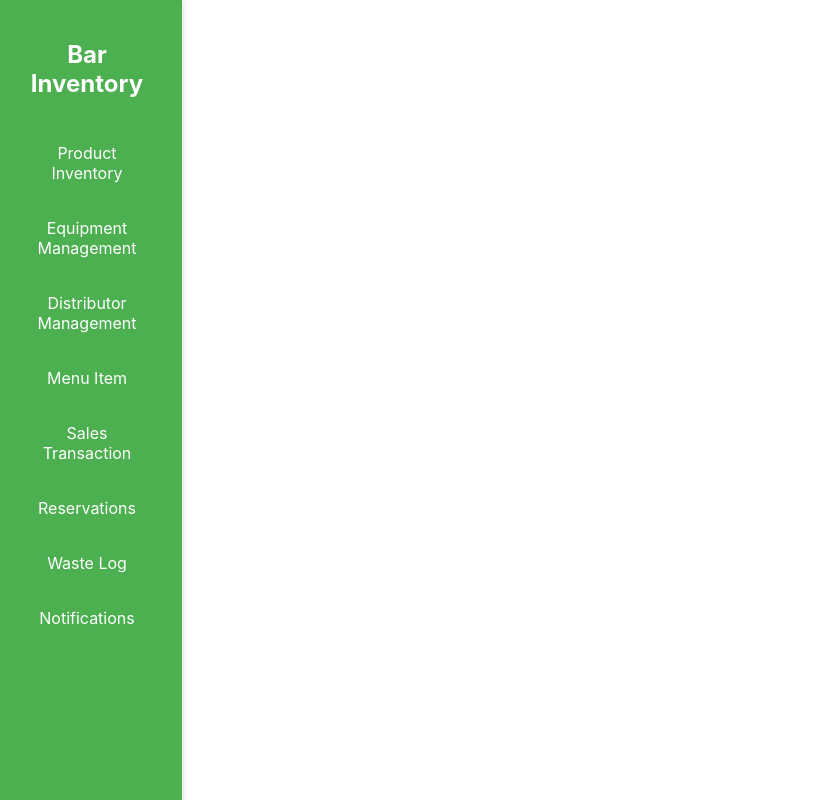
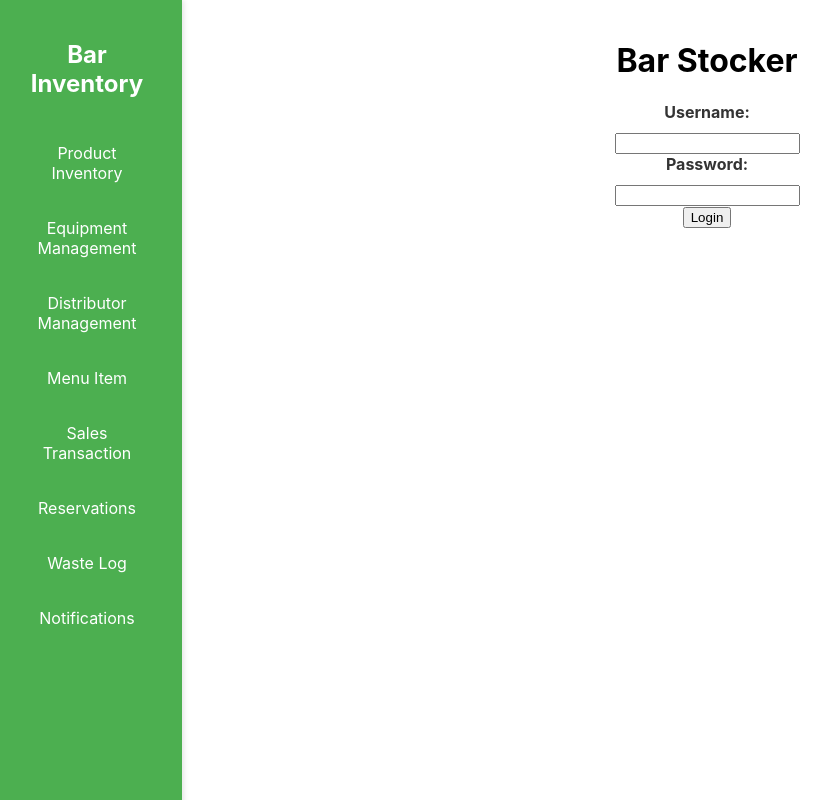
Before and after one commit to anusham9/bar-inventory-react-web-app, a React (Create React App) app: page /login in a window 1280 px wide. Shown: the whole page, without its empty margins (8-839 px from the left). Built offline with nearby package versions, Linux system fonts and the light colour scheme.

Commit message:
Final Updates

```diff
--- a/src/App.tsx
+++ b/src/App.tsx
@@ -8,6 +8,7 @@ import DistributorManagement from './pages/DistributorPage';
 import Reservations from './pages/Reservations';
 import Sidebar from './pages/Sidebar'; // Import the Sidebar component
 import './App.css';
+import LoginPage from './pages/LoginPage';
 
 function App() {
   return (
@@ -19,6 +20,7 @@ function App() {
         {/* Main content area */}
         <div style={{ marginLeft: '150px', padding: '20px', width: '100%' }}>
           <Routes>
+            <Route path="/login" element={<LoginPage />} />
             <Route path="/view/notifications" element={<NotificationsPage />} />
             <Route
               path="/view/sales-transaction"
--- /dev/null
+++ b/src/css/LoginPage.css
@@ -0,0 +1,75 @@
+/* Overall container */
+.login-container {
+    display: flex;
+    flex-direction: column;
+    align-items: center;
+    justify-content: center;
+    height: 100vh;
+    background-color: #f8f9fa;
+    font-family: Arial, sans-serif;
+    color: #333;
+}
+
+/* Header */
+.login-header {
+    font-size: 2rem;
+    color: #4CAF50;
+    margin-bottom: 1.5rem;
+}
+
+/* Form container */
+.login-form {
+    display: flex;
+    flex-direction: column;
+    width: 300px;
+    padding: 20px;
+    background-color: #fff;
+    border-radius: 8px;
+    box-shadow: 0 4px 6px rgba(0, 0, 0, 0.1);
+    align-items: center;
+    /* Center the button within the form */
+}
+
+/* Label */
+.login-label {
+    margin-bottom: 0.5rem;
+    font-size: 1rem;
+    color: #495057;
+}
+
+/* Input field */
+.login-input {
+    padding: 0.5rem;
+    font-size: 1rem;
+    border: 1px solid #ccc;
+    border-radius: 4px;
+    margin-bottom: 1rem;
+    width: 100%;
+    box-sizing: border-box;
+}
+
+/* Form Group */
+.form-group {
+    margin-bottom: 1rem;
+}
+
+/* Button */
+.login-button {
+    margin-top: 1rem;
+    padding: 0.5rem;
+    font-size: 1rem;
+    color: white;
+    background-color: #4CAF50;
+    border: none;
+    border-radius: 4px;
+    cursor: pointer;
+    transition: background-color 0.3s ease;
+    width: 100%;
+    /* Make the button match the input width */
+    max-width: 500px;
+    /* Set a maximum width for larger screens */
+}
+
+.login-button:hover {
+    background-color: #45A049;
+}
--- a/src/pages/LoginPage.tsx
+++ b/src/pages/LoginPage.tsx
@@ -0,0 +1,78 @@
+import React, { useState, FormEvent } from 'react';
+import { useNavigate } from 'react-router-dom';
+// import '../css/LoginPage.css';
+
+const LoginPage: React.FC = () => {
+  // Define state with types
+  const [username, setUsername] = useState<string>('');
+  const [password, setPassword] = useState<string>('');
+  const navigate = useNavigate();
+
+  // Submission handling
+  const handleSubmit = (e: FormEvent<HTMLFormElement>): void => {
+    e.preventDefault(); // Prevents form from refreshing the page on submit
+
+    // Log username and password to the console
+    console.log(`Username: ${username}`);
+    console.log(`Password: ${password}`);
+
+    // Send the username and password to the server
+    fetch('inventory/login/', {
+      method: 'POST',
+      headers: {
+        'Content-Type': 'application/json',
+      },
+      body: JSON.stringify({ username, password }),
+    })
+      .then((response) => response.json())
+      .then((data) => {
+        if (data.message) {
+          alert(data.message); // Successful login
+          navigate('/view/product-inventory');
+        } else {
+          alert(data.error); // Display error message
+        }
+      })
+      .catch((error) => {
+        console.error('Error:', error);
+      });
+  };
+
+  return (
+    <div className="container">
+      <h1 className="header">Bar Stocker</h1>
+      <form onSubmit={handleSubmit} className="form">
+        {/* Username Section */}
+        <div className="form-group">
+          <label className="label">Username: </label>
+          <input
+            type="text"
+            value={username}
+            onChange={(e) => setUsername(e.target.value)}
+            className="input"
+            required
+          />
+        </div>
+
+        {/* Password Section */}
+        <div className="form-group">
+          <label className="label">Password: </label>
+          <input
+            type="password"
+            value={password}
+            onChange={(e) => setPassword(e.target.value)}
+            className="input"
+            required
+          />
+        </div>
+
+        {/* Login Button */}
+        <button type="submit" className="button">
+          Login
+        </button>
+      </form>
+    </div>
+  );
+};
+
+export default LoginPage;
```
